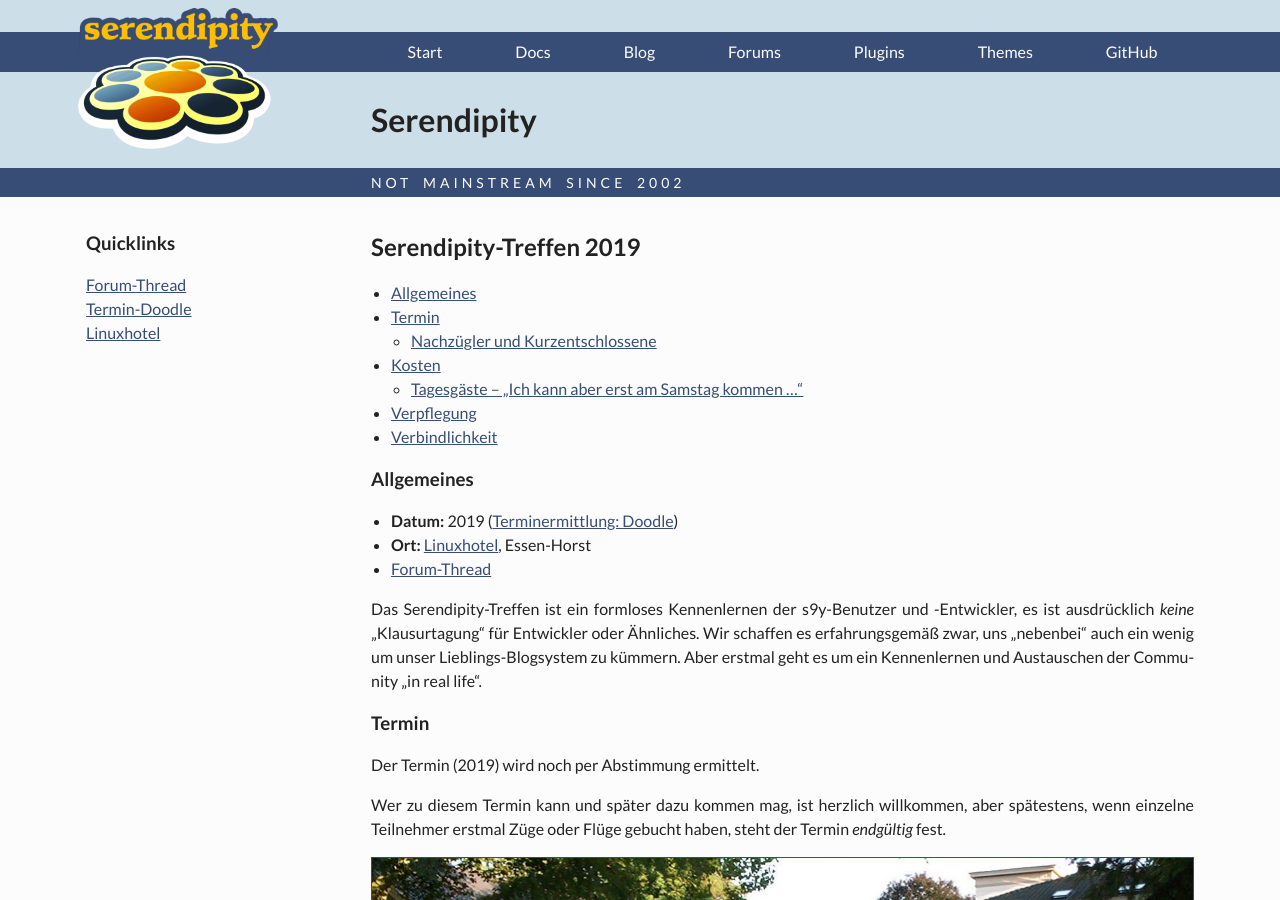
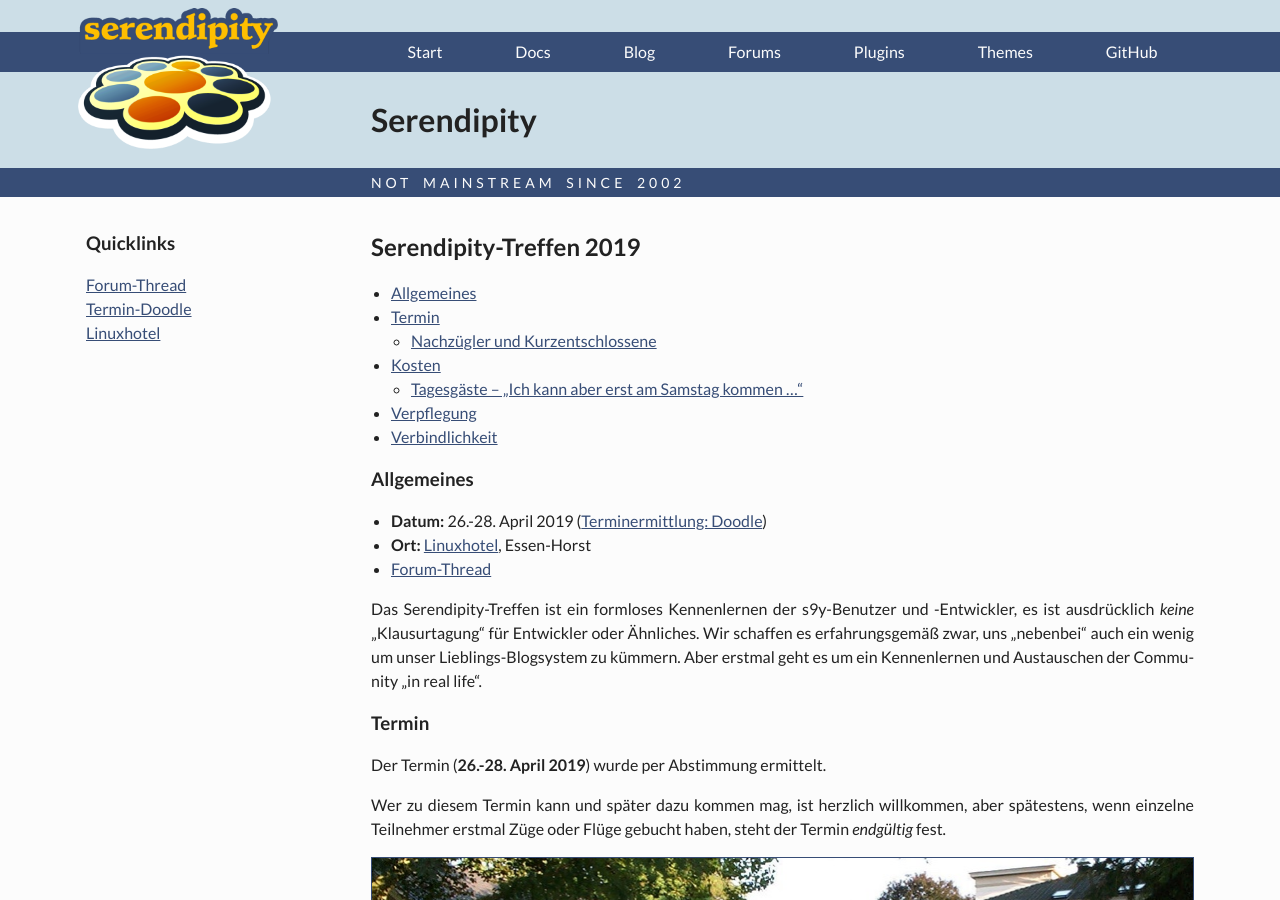
Before and after one commit to s9y/s9y.github.io, a Jekyll site: the page built from camp.md, in a window 1280 px wide and 900 px high. Built offline with Jekyll 4.4.1, drawn with Linux system fonts in a browser that asks for light colours.

Commit message:
Update #s9ycamp 2019 date

```diff
--- a/camp.md
+++ b/camp.md
@@ -10,7 +10,7 @@ title: s9ycamp
 
 ### Allgemeines
 
-* **Datum:** 2019 ([Terminermittlung: Doodle](https://doodle.com/poll/22e56n3idzz2r6ax))
+* **Datum:** 26.-28. April 2019 ([Terminermittlung: Doodle](https://doodle.com/poll/22e56n3idzz2r6ax))
 * **Ort:** [Linuxhotel](http://www.linuxhotel.de), Essen-Horst
 * [Forum-Thread](https://board.s9y.org/viewtopic.php?f=10&t=24136)
 
@@ -18,7 +18,7 @@ Das Serendipity-Treffen ist ein formloses Kennenlernen der s9y-Benutzer und -Ent
 
 ### Termin
 
-Der Termin (2019) wird noch per Abstimmung ermittelt.
+Der Termin (**26.-28. April 2019**) wurde per Abstimmung ermittelt.
 
 Wer zu diesem Termin kann und später dazu kommen mag, ist herzlich willkommen, aber spätestens, wenn einzelne Teilnehmer erstmal Züge oder Flüge gebucht haben, steht der Termin *endgültig* fest.
 
```
